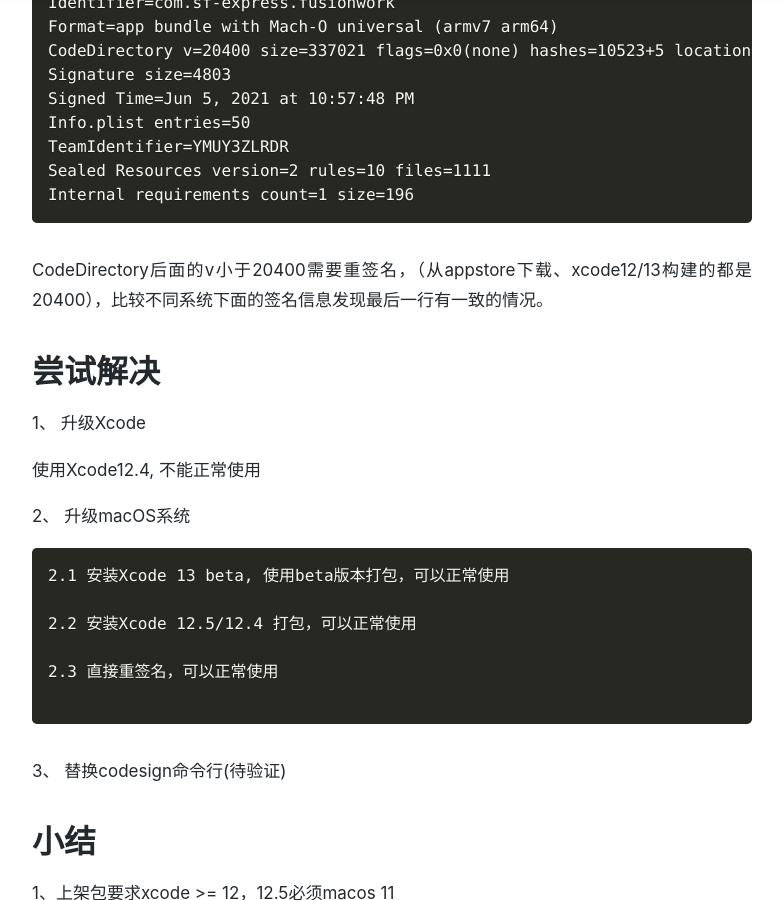
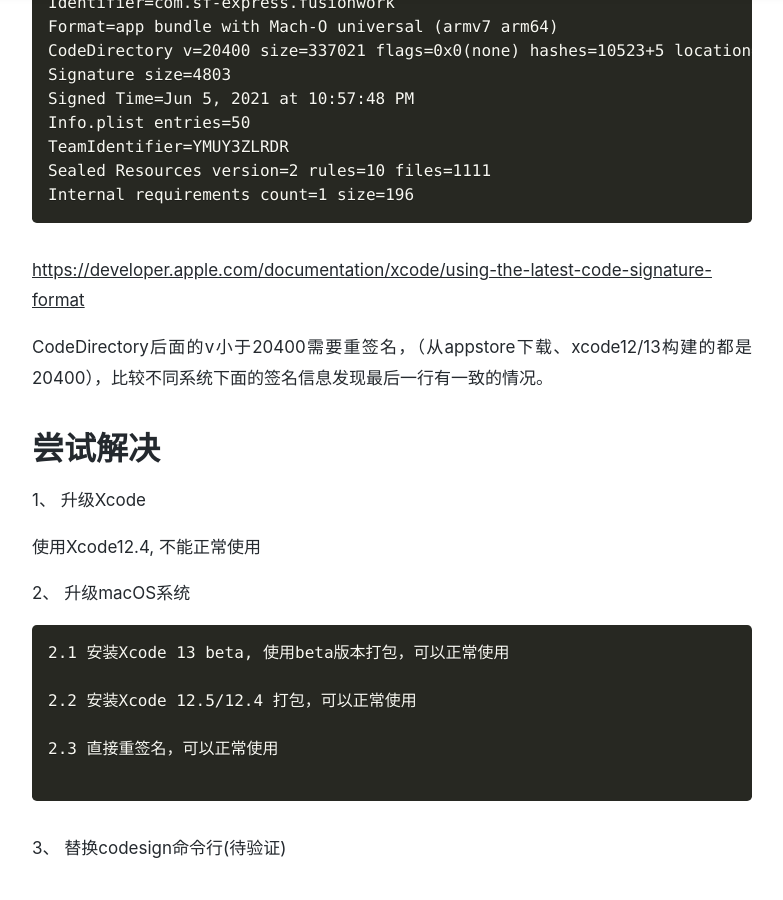
Before and after one commit to action121/action121.github.com, a Jekyll site: the page built from _posts/2021-06-09-iOS15企业证书签名兼容性问题.md, in a window 1280 px wide and 900 px high, scrolled down 1581 px. Shown: the whole window, without its empty margins (248-1031 px from the left). Built offline with Jekyll 4.4.1, drawn with Linux system fonts in a browser that asks for light colours; nearby versions of some CDN libraries; comment, search, counter and statistics services are not loaded; a style sheet for code colours, icons or effects is not loaded; some of the changed lines change nothing that is shown.

Commit message:
iOS15 beta1 企业证书签名兼容性问题&解决方案

````diff
--- a/_posts/2021-06-09-iOS15企业证书签名兼容性问题.md
+++ b/_posts/2021-06-09-iOS15企业证书签名兼容性问题.md
@@ -61,6 +61,10 @@ TeamIdentifier=YMUY3ZLRDR
 Sealed Resources version=2 rules=10 files=1111
 Internal requirements count=1 size=196
 ```
+
+[https://developer.apple.com/documentation/xcode/using-the-latest-code-signature-format](https://developer.apple.com/documentation/xcode/using-the-latest-code-signature-format)
+
+
 CodeDirectory后面的v小于20400需要重签名，（从appstore下载、xcode12/13构建的都是20400），比较不同系统下面的签名信息发现最后一行有一致的情况。
 
 # 尝试解决
````
